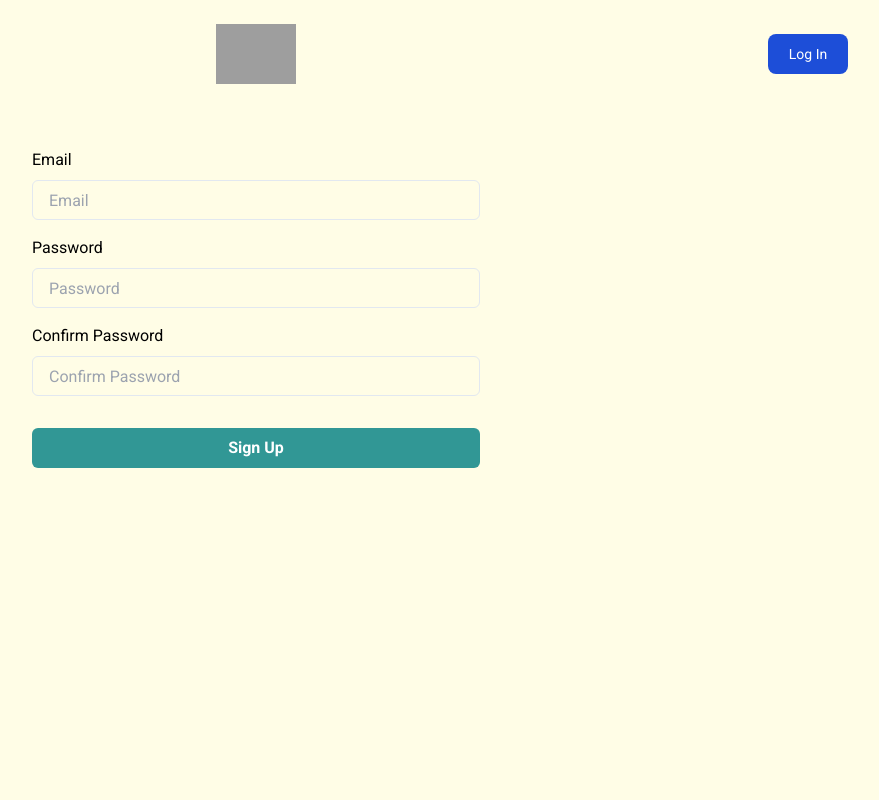
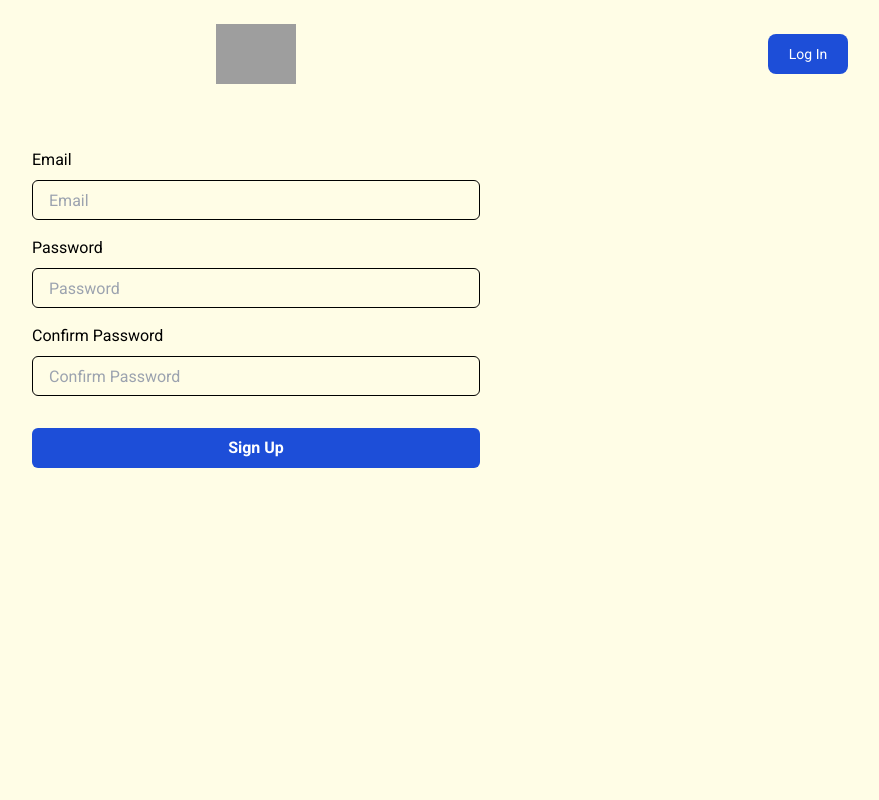
Before and after one commit to Zerkia/card_binder, a Next.js app: page /signup in a window 1280 px wide. Shown: the top 800 px of the page, without its empty margins (384-1263 px from the left). Built offline with nearby package versions, Linux system fonts and the light colour scheme; no server answers; grey boxes are pictures that could not be loaded.

Commit message:
Added Delete function, prettified form code

```diff
--- a/src/app/login/page.tsx
+++ b/src/app/login/page.tsx
@@ -20,7 +20,8 @@ const LoginPage: NextPage = () => {
 
         if (!error) {
             toast({
-                title: "Login successful. Please wait.",
+                title: "Login successful.",
+                description: "Please wait.",
                 status: "success",
                 duration: 2500,
                 isClosable: true,
@@ -29,7 +30,7 @@ const LoginPage: NextPage = () => {
             setTimeout(() => {
                 checkUser();
                 router.push('/');
-            }, 3000);
+            }, 2500);
         } else {
             toast({
                 title: "Login failed.",
--- a/src/app/signup/page.tsx
+++ b/src/app/signup/page.tsx
@@ -5,9 +5,11 @@ import { NextPage } from 'next';
 import AuthForm from '@/components/AuthForm';
 import { useToast } from '@chakra-ui/react';
 import { supabase } from '@/supabaseClient';
+import { useRouter } from 'next/navigation';
 
 const SignupPage: NextPage = () => {
   const toast = useToast();
+  const router = useRouter();
 
   const handleSignup = async (data: { email: string; password: string }) => {
     const { email, password } = data;
@@ -30,11 +32,16 @@ const SignupPage: NextPage = () => {
 
       toast({
         title: "Signup successful.",
-        description: "Please click the \"Login\" button in the top right to log in",
+        description: "Please wait.",
         status: "success",
-        duration: 9000,
+        duration: 2500,
         isClosable: true,
       });
+
+      setTimeout(() => {
+        router.push('/login');
+      }, 2500);
+
     } catch (error: any) {
       toast({
         title: "Signup failed.",
--- a/src/app/theme.ts
+++ b/src/app/theme.ts
@@ -9,6 +9,63 @@ const theme = extendTheme({
       },
     }),
   },
+  colors: {
+    darkBlue: {
+      50: '#eff6ff',
+      100: '#dbeafe',
+      200: '#bfdbfe',
+      300: '#93c5fd',
+      400: '#60a5fa',
+      500: '#3b82f6',
+      600: '#2563eb',
+      700: '#1d4ed8',
+      800: '#1e40af',
+      900: '#1e3a8a',
+      950: '#172554',
+      color: '#ffffff',
+    },
+  },
+  components: {
+    Button: {
+      variants: {
+        solid: (props: any) => ({
+          bg: props.colorMode === 'dark' ? 'darkBlue.600' : 'darkBlue.700',
+          color: 'white',
+          _hover: {
+            bg: props.colorMode === 'dark' ? 'darkBlue.700' : 'darkBlue.600',
+          },
+        }),
+      },
+    },
+    Input: {
+      baseStyle: {
+        field: {
+          border: '1px solid black',
+          _hover: {
+            borderColor: 'black',
+          },
+        },
+      },
+      variants: {
+        outline: {
+          field: {
+            borderColor: 'black',
+            _hover: {
+              borderColor: 'black',
+            },
+          },
+        },
+        filled: {
+          field: {
+            borderColor: 'black',
+            _hover: {
+              borderColor: 'black',
+            },
+          },
+        },
+      },
+    },
+  },
 });
 
 export default theme;
--- a/src/components/AuthForm.tsx
+++ b/src/components/AuthForm.tsx
@@ -65,7 +65,7 @@ const AuthForm: React.FC<AuthFormProps> = ({ isSignup, onSubmit }) => {
         </FormControl>
       )}
 
-      <Button type="submit" colorScheme="teal" className="w-full mt-4">
+      <Button type="submit" colorScheme="darkBlue" className="w-full mt-4">
         {isSignup ? 'Sign Up' : 'Log In'}
       </Button>
     </form>
--- a/src/components/CardForm.tsx
+++ b/src/components/CardForm.tsx
@@ -3,6 +3,7 @@ import Image from "next/image";
 import { supabase } from "@/supabaseClient";
 import { useToast } from "@chakra-ui/react";
 import useCard from "@/hooks/useCard";
+import { useRouter } from 'next/navigation';
 
 interface CardFormProps {
   uniqueId?: number;
@@ -15,6 +16,7 @@ interface CardFormProps {
 
 export default function CardForm({ uniqueId, cardId, userId, onSubmitSuccess, isUpdate, existingCardData }: CardFormProps) {
   const toast = useToast();
+  const router = useRouter();
   const [cardSet, setCardSet] = useState<string | undefined>(existingCardData?.cardsets || '');
   const [cardRarity, setCardRarity] = useState<string | undefined>(existingCardData?.rarity || '');
   const [quantity, setQuantity] = useState(existingCardData?.quantity || 1);
@@ -24,13 +26,11 @@ export default function CardForm({ uniqueId, cardId, userId, onSubmitSuccess, is
   const [notes, setNotes] = useState(existingCardData?.notes || "");
   const { card } = useCard(cardId);
 
-
   useEffect(() => {
     if (!isUpdate && card && card?.card_sets?.length > 0) {
       setCardSet(card.card_sets[0].set_code);
       setCardRarity(card.card_sets[0].set_rarity_code);
     }
-    //insert automation of value of card_set if isUpdate = true
   }, [card, isUpdate]);
 
   const handleCardSet = (e: React.ChangeEvent<HTMLSelectElement>) => {
@@ -130,6 +130,38 @@ export default function CardForm({ uniqueId, cardId, userId, onSubmitSuccess, is
     } catch (error: any) {
       toast({
         title: "Error saving card.",
+        description: error.message || 'Unknown Error',
+        status: "error",
+        duration: 9000,
+        isClosable: true,
+      });
+    }
+  };
+
+  const handleDelete = async () => {
+    if (!uniqueId) return;
+
+    try {
+      const { data, error } = await supabase
+        .from('cards')
+        .delete()
+        .eq('id', uniqueId)
+        .eq('userid', userId);
+
+      if (error) {
+        throw error;
+      }
+
+      toast({
+        title: "Card deleted successfully.",
+        status: "success",
+        duration: 3000,
+        isClosable: true,
+      });
+      router.push('/');
+    } catch (error: any) {
+      toast({
+        title: "Error deleting card.",
         description: error.message || 'Unknown Error',
         status: "error",
         duration: 9000,
@@ -245,9 +277,20 @@ export default function CardForm({ uniqueId, cardId, userId, onSubmitSuccess, is
           type="submit"
           className="block mx-auto w-52 h-10 text-white bg-blue-700 hover:bg-blue-800 focus:ring-4 focus:ring-blue-300 font-medium rounded-lg text-sm mt-4 dark:bg-blue-600 dark:hover:bg-blue-700 focus:outline-none dark:focus:ring-blue-800"
         >
-                {isUpdate ? "Update Card" : "Add Card"}
+          {isUpdate ? "Update Card" : "Add To Collection"}
         </button>
       </form>
+
+      {/* DELETE BUTTON */}
+      {isUpdate && (
+        <button
+          type="button"
+          onClick={handleDelete}
+          className="block mx-auto w-52 h-10 text-white bg-red-700 hover:bg-red-800 focus:ring-4 focus:ring-red-300 font-medium rounded-lg text-sm mt-4 dark:bg-red-600 dark:hover:bg-red-700 focus:outline-none dark:focus:ring-red-800"
+        >
+          Remove From Collection
+        </button>
+      )}
     </section>
   );
 }
--- a/src/components/UpdateCard.tsx
+++ b/src/components/UpdateCard.tsx
@@ -29,7 +29,6 @@ export default function UpdateCard({ uniqueId }: UpdateCardProps) {
     };
 
     const fetchCardData = async () => {
-      // console.log(`Fetching card data for uniqueId: ${uniqueId}`);
       const { data, error } = await supabase
         .from('cards')
         .select('*')
--- a/src/components/UserCardList.tsx
+++ b/src/components/UserCardList.tsx
@@ -84,7 +84,6 @@ export default function UserCardList() {
                         href={{
                             pathname: `/update/${card.id}`
                         }}
-                        // as={`/update/${card.image_url}`}
                     >
                         <button
                             type="button"
```
Lines whose indentation alone changed are shown as unchanged.
